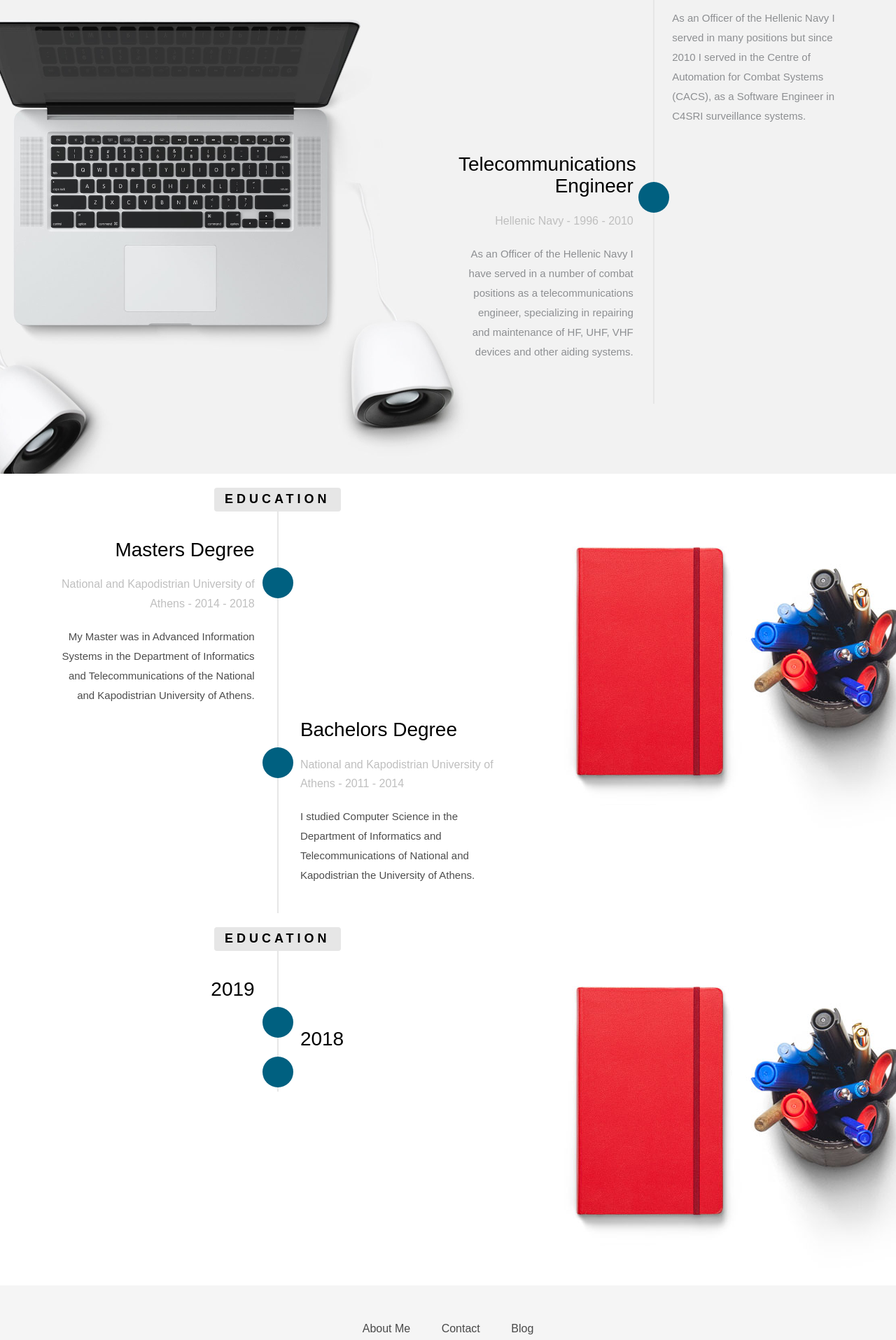
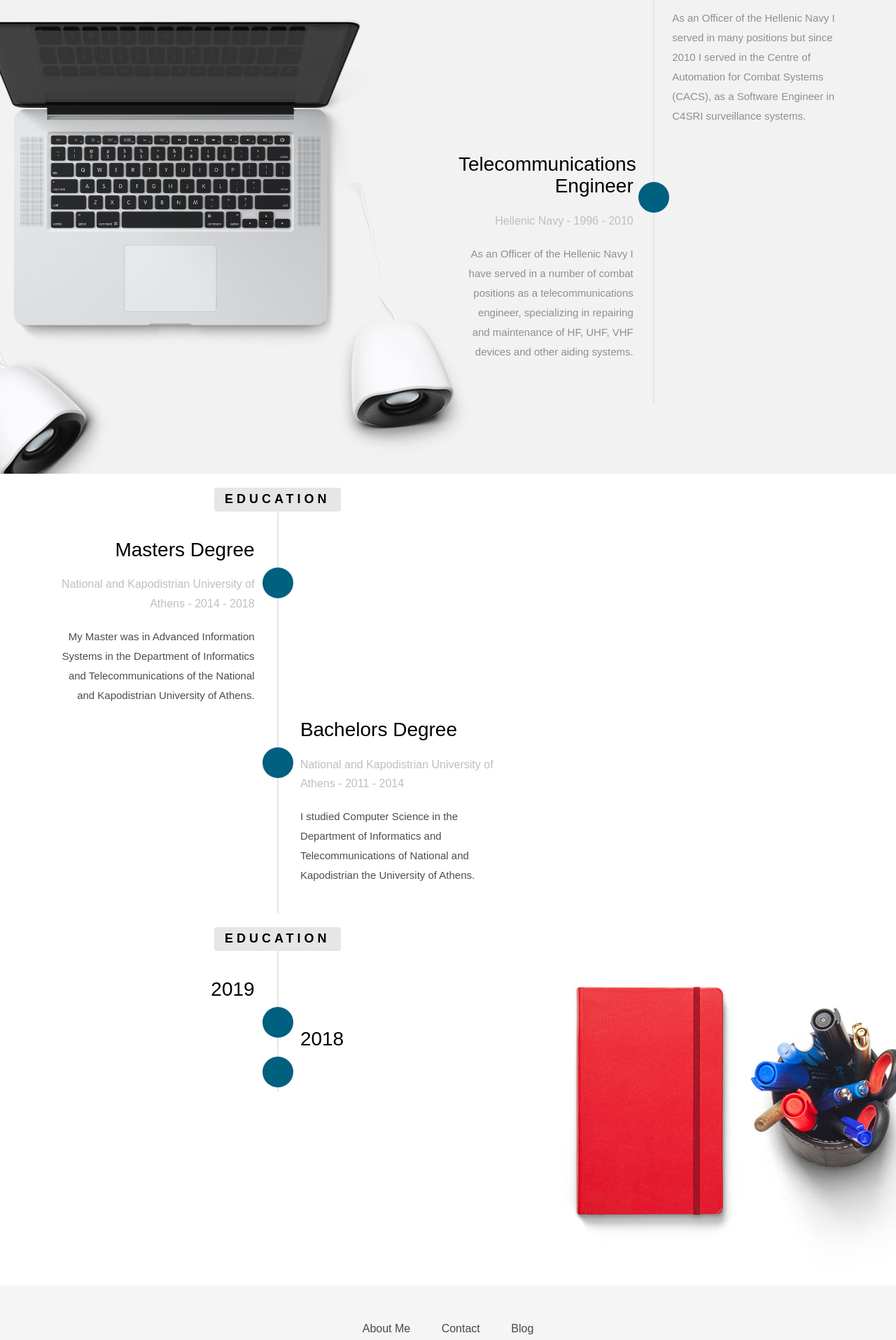
Before and after one commit to kgiann78/kgiann78.github.io, a Jekyll site: the page built from index.html, in a window 1280 px wide. Shown: the part 2595-4510 px from the top of the page at 70% size. Built offline with Jekyll 4.4.1, drawn with Linux system fonts in a browser that asks for light colours; nearby versions of some CDN libraries; some web fonts are replaced.

```diff
--- a/index.html
+++ b/index.html
@@ -170,17 +170,6 @@
                     </li>
                 </ul>
             </div>
-            <div class="col-md-5 col-sm-12">
-                <div class="block">
-                    <img src="img/wrapper-img.png" alt="Img">
-                </div>
-            </div>
-        </div>
-    </div><!-- .col-md-5 close -->
-</section>
-<section id="publications">
-        <div class="container">
-            <div class="row">
             <div class="col-md-7 col-sm-12">
                 <ul class="timeline">
                     <li class="timeline-heading text-center animate-box">
```
Lines whose indentation alone changed are shown as unchanged.
